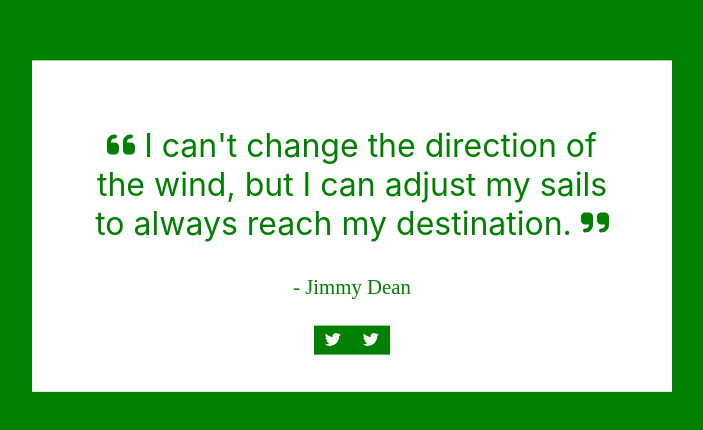
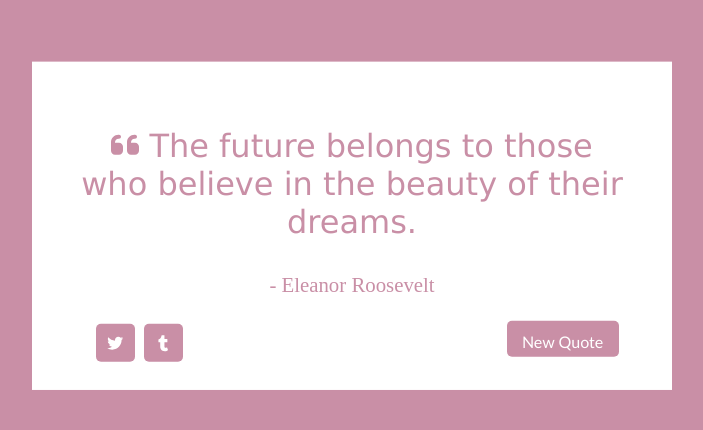
Before and after one commit to Pankeking/randomInspiration, a React (Create React App) app: page / in a window 1280 px wide. Shown: the part 174-604 px from the top of the page, without its empty margins (288-991 px from the left). Built offline with nearby package versions, Linux system fonts and the light colour scheme.

Commit message:
click event handler and random colors

```diff
--- a/src/components/HomeComp.js
+++ b/src/components/HomeComp.js
@@ -4,9 +4,9 @@ import QuoteComp from "./quoteComp";
 
 
 
-function HomeComp({ colors }) {
+function HomeComp({ BgColor }) {
     return (
-        <div style={{height:"100vh", backgroundColor: colors}}>
+        <div style={{height:"100vh", backgroundColor: BgColor}}>
         </div>
 
     )
--- a/src/components/MainComp.js
+++ b/src/components/MainComp.js
@@ -6,11 +6,24 @@ import QuoteComp from "./quoteComp";
 import {Routes, Route, Link, Navigate, withRouter} from 'react-router-dom';
 
 function MainComp() {
-    const [currentColor, setColor] = useState("green");
+
+    const randomColor = '#'+(0x1000000+(Math.random())*0xffffff).toString(16).substr(1,6);
+    const randomIndex = Math.random() * 60;
+    const [BgColor, setBgColor] = useState(randomColor);
+    const [quoteIndex, setQuoteIndex] = useState(randomIndex)
+
+
+    function handleClick() {
+        const randomColor = '#'+(0x1000000+(Math.random())*0xffffff).toString(16).substr(1,6);
+        const randomIndex = Math.random() * 60;
+        setQuoteIndex(randomIndex);
+        setBgColor(randomColor);
+    }
+
     return(
         <React.Fragment>
-            <HomeComp  colors={currentColor} />
-            <QuoteComp colors={currentColor} />
+            <HomeComp  BgColor={BgColor} />
+            <QuoteComp BgColor={BgColor} onClick={handleClick} quoteIndex={quoteIndex} />
         </React.Fragment>
     )
 }
--- a/src/components/quote.css
+++ b/src/components/quote.css
@@ -9,4 +9,41 @@
     padding: 2rem 3rem;
     background-color: white;
     font-size: 2rem;
+    font-family: Verdana, Geneva, Tahoma, sans-serif;
 }
+
+.author {
+    font-size: 1.3rem;
+    font-family: Copperplate;
+}
+
+a {
+    border: none;
+    color: white;
+    margin: 0.3rem;
+    position: relative;
+    right: 20%;
+    top: 0.4rem;
+    border-radius: 5px;
+}
+
+button {
+    border: none;
+    color: white;
+    font-size: 1rem;
+    padding: 0.7rem;
+    margin: 0 3rem;
+    width: 7rem;
+    height: 2.3rem;
+    position: relative;
+    left: 30%;
+    top: 0;
+    border-radius: 5px;
+    font-family: 'Trebuchet MS', 'Lucida Sans Unicode', 'Lucida Grande', 'Lucida Sans', Arial, sans-serif;
+}
+
+button:hover, a:hover {
+    opacity: 70%;
+    filter: alpha(opacity=70);
+    cursor: pointer;
+}
--- a/src/components/quoteComp.js
+++ b/src/components/quoteComp.js
@@ -1,33 +1,44 @@
 import React from 'react';
 import "./quote.css";
-import { faTwitter } from "@fortawesome/free-brands-svg-icons";
+import { faTwitter, faTumblr } from "@fortawesome/free-brands-svg-icons";
 import { faQuoteRight, faQuoteLeft } from "@fortawesome/free-solid-svg-icons";
 import { FontAwesomeIcon } from "@fortawesome/react-fontawesome";
 
 
-const authorStyles = {
-    fontSize: "1.3rem",
-    fontFamily: "copperplate"
-}
 
-function QuoteComp({ colors }) {
+
+function QuoteComp({ BgColor, quoteIndex, onClick }) {
+
+    const anchorStyles = {
+       backgroundColor: BgColor
+
+    }
+    const iconStyles = {
+        width:"1rem",
+        height:"1rem",
+        padding:"0.4rem 0.7rem",
+        left: "20%"
+    }
+
+    let twitterLink = "https://twitter.com/intent/tweet?hashtags=quotes&related=freecodecamp&text=%22" + quotes[13].quote +"%22 "+quotes[13].author;
+    let tumblrLink = "https://www.tumblr.com/widgets/share/tool?posttype=quote&tags=quotes,freecodecamp&caption=" + quotes[13].quote +"&content="+quotes[13].author + "&canonicalUrl=https%3A%2F%2Fwww.tumblr.com%2Fbuttons&shareSource=tumblr_share_button";
     return (
-        <div className="quote" style={{color: colors, textAlign: "center"}}>
+        <div id="quote-box" className="quote" style={{color: BgColor, textAlign: "center"}}>
             <div>
                 <p>
                     <FontAwesomeIcon icon={faQuoteLeft} />
-                    <span> {quotes[23].quote} </span>
-                    <FontAwesomeIcon icon={faQuoteRight} />
+                    <span id="text"> {quotes[13].quote} </span>
                 </p>
-                <p style={authorStyles} >- {quotes[23].author}</p>
+                <p id="author" className="author" >- {quotes[13].author}</p>
             </div>
             <div>
-                <button style={{backgroundColor:colors, border:"none"}}>
-                    <FontAwesomeIcon icon={faTwitter} style={{color:"white",width:"1rem",height:"1rem", padding:"0.3rem"}} />
-                </button>
-                <button style={{backgroundColor:colors, border:"none"}}>
-                    <FontAwesomeIcon icon={faTwitter} style={{color:"white",width:"1rem",height:"1rem", padding:"0.3rem"}} />
-                </button>
+                <a target="_blank" href={twitterLink} style={{backgroundColor: BgColor}}>
+                    <FontAwesomeIcon icon={faTwitter} style={iconStyles} />
+                </a>
+                <a target="_blank" href={tumblrLink} style={{backgroundColor: BgColor}}>
+                    <FontAwesomeIcon icon={faTumblr} style={iconStyles} />
+                </a>
+                <button id="new-quote" onClick={onClick} style={{backgroundColor: BgColor}}>New Quote</button>
             </div>
         </div>
     )
```
